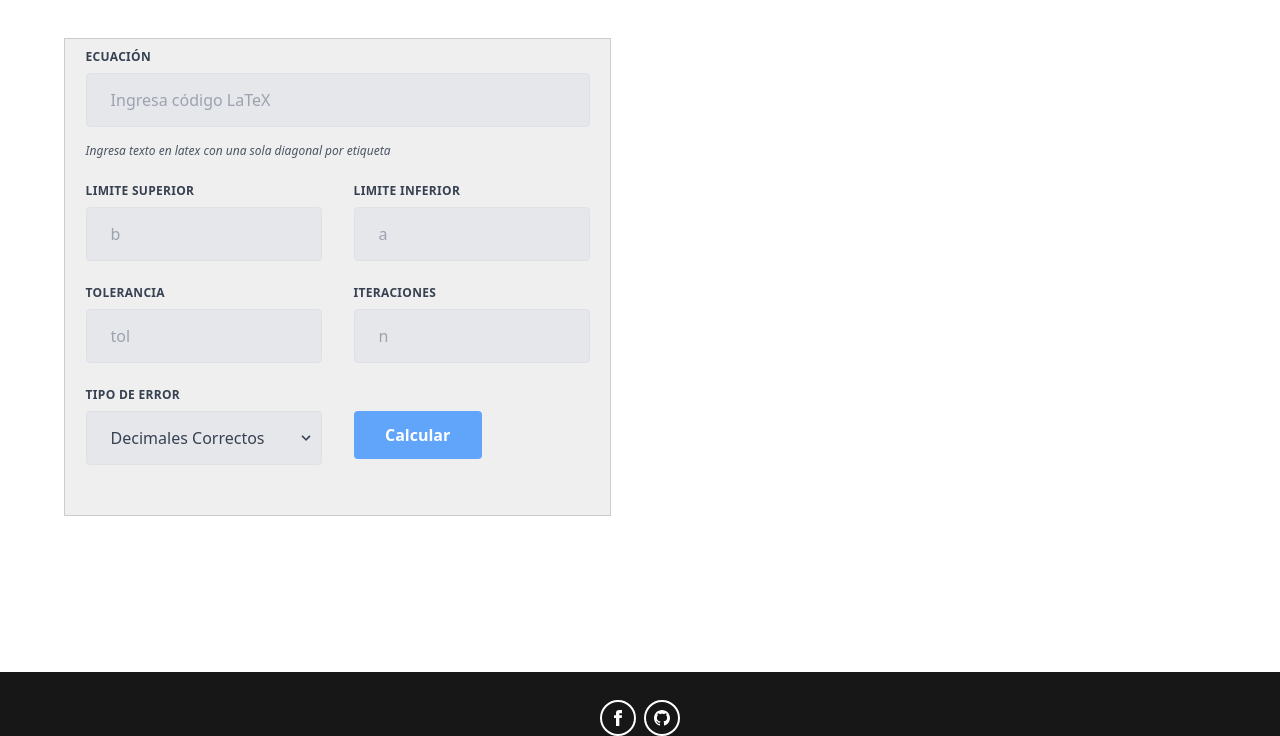
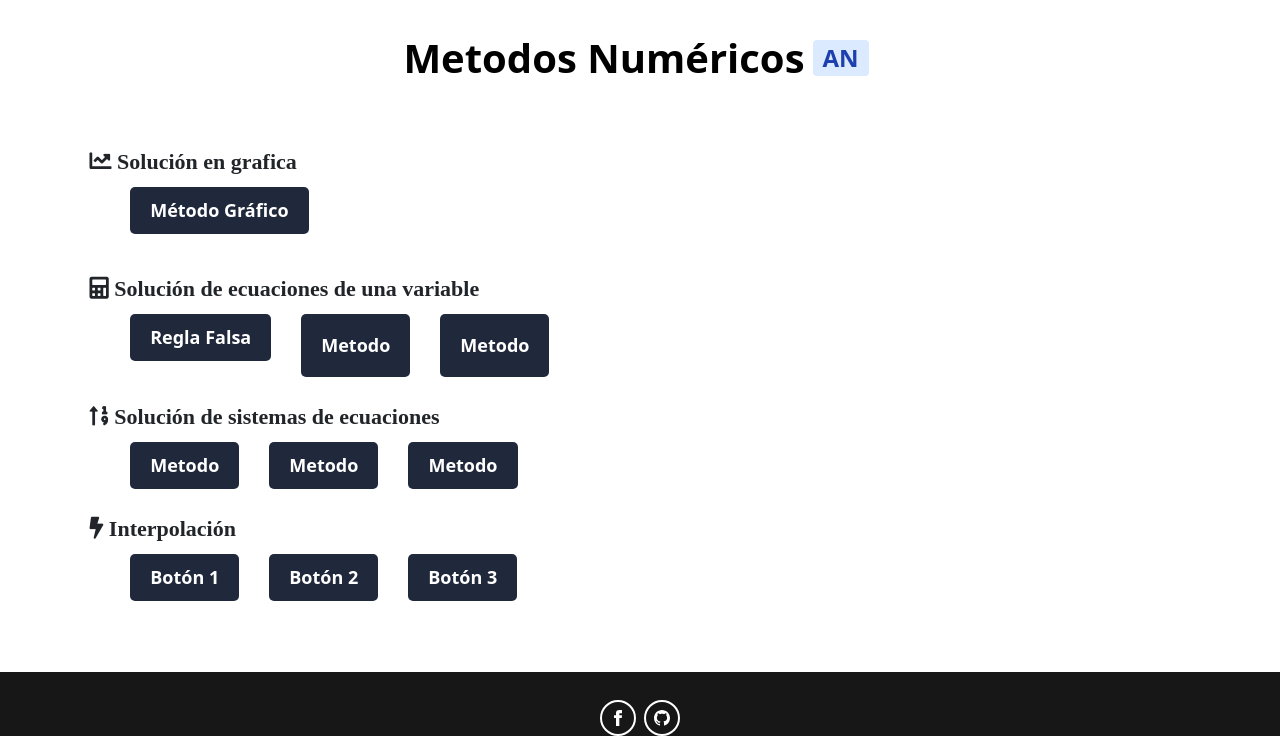
Before and after one commit to andrescaro16/Numerical-Analysis, a Django app: page / in a window 1280 px wide. Shown: the part 64-800 px from the top of the page. Run offline with Django 4.2, Linux system fonts and the light colour scheme; some libraries are stand-ins or nearby versions.

Commit message:
Logica del home faltando el Equipo de trabajo y todos los metodos sin nombre

```diff
--- a/Methods/PCM/Regla_Falsa.py
+++ b/Methods/PCM/Regla_Falsa.py
@@ -1,6 +1,7 @@
 from latex2sympy2 import latex2sympy, latex2latex
 import pandas as pd
 import sympy
+import math
 
 
 def regla_falsa(fx: str, a: float, b: float, et: bool, tol: float, k:int) -> float:
@@ -16,14 +17,16 @@ def regla_falsa(fx: str, a: float, b: float, et: bool, tol: float, k:int) -> flo
         La suma de los dos números.
     """
     tabla = pd.DataFrame(columns=['Valor de a', 'Valor de b', 'Valor de xm', 'Error'])
-    sympy_exp = latex2sympy(fx)
 
     try:
+        sympy_exp = latex2sympy(fx)
         fn = sympy.sympify(sympy_exp)
         fa = fn.subs({'x': a})
         fb = fn.subs({'x': b})
         fa = fa.evalf()
         fb = fb.evalf()
+        if math.isnan(fa) or math.isnan(fb):
+            raise ValueError('La funcion no es valida')
     except:
         raise ValueError('La funcion no es valida')
     if fa * fb > 0:
--- a/Methods/Templates/Layouts/layout_nav_bar.html
+++ b/Methods/Templates/Layouts/layout_nav_bar.html
@@ -50,9 +50,9 @@
         <div class="hidden sm:ml-6 sm:block">
           <div class="flex space-x-4">
             <!-- Current: "bg-gray-900 text-white", Default: "text-gray-300 hover:bg-gray-700 hover:text-white" -->
-            <a href="#" class="bg-gray-900 text-white rounded-md px-3 py-2 text-sm font-medium" aria-current="page">Lista de Metodos</a>
-            <a href="#" class="text-gray-300 hover:bg-gray-700 hover:text-white rounded-md px-3 py-2 text-sm font-medium">Conversor de LaTEX</a>
-            <a href="#" class="text-gray-300 hover:bg-gray-700 hover:text-white rounded-md px-3 py-2 text-sm font-medium">Graficador</a>
+            <a href="{% url 'Home' %}" class="bg-gray-900 text-white rounded-md px-3 py-2 text-sm font-medium" aria-current="page">Lista de Metodos</a>
+            <a href="https://latexeditor.lagrida.com/" target="_blank" class="text-gray-300 hover:bg-gray-700 hover:text-white rounded-md px-3 py-2 text-sm font-medium">Conversor de LaTEX</a>
+            <a href="{% url 'Grafica' %}" class="text-gray-300 hover:bg-gray-700 hover:text-white rounded-md px-3 py-2 text-sm font-medium">Graficador</a>
             <a href="#" class="text-gray-300 hover:bg-gray-700 hover:text-white rounded-md px-3 py-2 text-sm font-medium">Equipo de Trabajo</a>
           </div>
         </div>
--- /dev/null
+++ b/Methods/Templates/Methods_Templates/Home.html
@@ -0,0 +1,58 @@
+{% extends 'Layouts/layout_nav_bar.html' %}
+
+{% block title %}Home{% endblock %}
+
+{% block content %}
+
+<h1 id='titulo1' class="flex items-center text-5xl font-extrabold dark:text-black">Metodos Numéricos<span class="bg-blue-100 text-blue-800 text-2xl font-semibold mr-2 px-2.5 py-0.5 rounded dark:bg-blue-200 dark:text-blue-800 ml-2">AN</span></h1>
+
+
+<link rel="stylesheet" href="https://cdnjs.cloudflare.com/ajax/libs/font-awesome/5.15.3/css/all.min.css">
+<div>
+    <div>
+        <i id='icono1' class="fa fa-chart-line">    Solución en grafica</i>
+    </div>
+    <div id='ilera1' class="flex">
+        <form method="GET" action="{% url 'Grafica' %}">
+        {% csrf_token %}
+            <button class="boton-comun" style="margin: 15px;">Método Gráfico</button>
+        </form>
+    </div>
+</div>
+
+<div>
+    <div>
+        <i id='icono2' class="fa fa-calculator">    Solución de ecuaciones de una variable</i>
+    </div>
+    <div id='ilera2' class="flex">
+    <form method="GET" action="{% url 'Regla Falsa' %}">
+        {% csrf_token %}
+      <button class="boton-comun" style="margin: 15px;">Regla Falsa</button>
+    </form>
+      <button class="boton-comun" style="margin: 15px;">Metodo</button>
+      <button class="boton-comun" style="margin: 15px;">Metodo</button>
+    </div>
+</div>
+
+<div>
+    <div>
+        <i id='icono3' class="fa fa-sort-numeric-up">    Solución de sistemas de ecuaciones</i>
+    </div>
+    <div id='ilera3' class="flex">
+      <button class="boton-comun" style="margin: 15px;">Metodo</button>
+      <button class="boton-comun" style="margin: 15px;">Metodo</button>
+      <button class="boton-comun" style="margin: 15px;">Metodo</button>
+    </div>
+</div>
+
+<div>
+    <div>
+        <i id='icono4' class="fa fa-bolt">    Interpolación</i>
+    </div>
+    <div id='ilera4' class="flex">
+      <button class="boton-comun" style="margin: 15px;">Botón 1</button>
+      <button class="boton-comun" style="margin: 15px;">Botón 2</button>
+      <button class="boton-comun" style="margin: 15px;">Botón 3</button>
+    </div>
+</div>
+{% endblock %}
--- a/Methods/static/css/style.css
+++ b/Methods/static/css/style.css
@@ -21,8 +21,8 @@ footer {
     margin-right: 5%;
     margin-top: 3%;
     display: grid;
-    grid-template-columns: repeat(2, 1fr); /* Creará }2 columnas de tamaño igual */
-    gap: 5%; /* Espacio entre elementos */
+    grid-template-columns: repeat(2, 1fr);
+    gap: 5%;
 }
 
 .grid-container .grid-item:first-child {
@@ -33,5 +33,88 @@ footer {
 
 
 #tipoe {
-  width: 100%; /* Ancho del 100% para que ocupe todo el ancho del contenedor */
+  width: 100%;
 }
+
+
+#titulo1 {
+    margin-top: 3%;
+    font-size: 2.5em;
+    font-weight: bold;
+    color: #000000;
+    margin-bottom: 0.5em;
+    display: flex;
+    justify-content: center;
+}
+
+#icono1 {
+    margin-top: 4%;
+    font-size: 22px;
+    font-weight: bold;
+    margin-left: 7%;
+}
+
+#icono2 {
+    font-size: 22px;
+    font-weight: bold;
+    margin-left: 7%;
+    margin-top: 1%;
+}
+
+#icono3 {
+    font-size: 22px;
+    font-weight: bold;
+    margin-left: 7%;
+    margin-top: 1%;
+}
+
+#icono4 {
+    font-size: 22px;
+    font-weight: bold;
+    margin-left: 7%;
+    margin-top: 1%;
+}
+
+#ilera1{
+    margin-left: 9%;
+}
+
+#ilera2{
+    margin-left: 9%;
+}
+
+#ilera3{
+    margin-left: 9%;
+}
+
+#ilera4{
+    margin-left: 9%;
+}
+
+.boton-comun {
+  background-color: #20293b;
+  color: #ffffff;
+  font-size: 18px;
+  font-weight: bold;
+  padding: 10px 20px;
+  border-radius: 5px;
+  cursor: pointer;
+  transition: all 0.3s ease-in-out;
+}
+
+.boton-comun:hover {
+  background-color: #151a22;
+  color: #ffffff;
+}
+
+.boton-comun:active {
+  background-color: #101418;
+  color: #ffffff;
+  box-shadow: 0 0 10px #20293b;
+}
+
+#concal{
+    margin-top: 3%;
+    display: flex;
+    justify-content: center;
+}
--- a/Methods/urls.py
+++ b/Methods/urls.py
@@ -2,5 +2,10 @@ from django.urls import path
 from .views import *
 
 urlpatterns = [
-    path('', false_rule, name='Regla Falsa')
+    #Home de la aplicación donde se seleccionaran los metodos
+    path('', home_view, name='Home'),
+    #Url para la vista de regla falsa
+    path('regla_falsa/', false_rule, name='Regla Falsa'),
+    #Url para el metodo grafico
+    path('gragp/', graph, name='Grafica')
 ]
--- a/Methods/views.py
+++ b/Methods/views.py
@@ -8,19 +8,38 @@ from .PCM import Regla_Falsa
         return render(request, 'Methods_Templates/FalseRule.html')'''
 
 def false_rule(request):
-    if request.method == 'POST':
-
-        expresion = request.POST['latexinput']
-        tol = float(request.POST['toleranciam'])
-        a = float(request.POST['ai'])
-        b = float(request.POST['bi'])
-        k = int(request.POST['iteracionm'])
-        et = request.POST['tipoe']
-
-        tupla = Regla_Falsa.regla_falsa(expresion, a, b, et, tol, k)
-        return render(request, 'Methods_Templates/FalseRule.html',
-                      {'page': 'Layouts/layout_nav_bar.html', 'expresion': 'False Rule Method', 'html': tupla[0], 'mensaje_m': tupla[1]})
-
     if request.method == 'GET':
         return render(request,'Methods_Templates/FalseRule.html',
-                              {'page': 'Layouts/layout_nav_bar.html', 'titulo': 'False Rule Method', 'alerta': 'Melo'})
+                      {'page': 'Layouts/layout_nav_bar.html', 'titulo': 'False Rule Method', 'alerta': 'Melo'})
+
+    if request.method == 'POST' and 'latexinput' in request.POST:
+        try:
+            expresion = request.POST['latexinput']
+            tol = float(request.POST['toleranciam'])
+            a = float(request.POST['ai'])
+            b = float(request.POST['bi'])
+            k = int(request.POST['iteracionm'])
+            et = request.POST['tipoe']
+
+            tupla = Regla_Falsa.regla_falsa(expresion, a, b, et, tol, k)
+            return render(request, 'Methods_Templates/FalseRule.html',
+                          {'page': 'Layouts/layout_nav_bar.html', 'expresion': 'False Rule Method', 'html': tupla[0], 'mensaje_m': tupla[1]})
+        except ValueError as e:
+            return render(request, 'Methods_Templates/FalseRule.html',
+                          {'page': 'Layouts/layout_nav_bar.html', 'mensaje': e, 'alerta': 'Fallo'})
+    else:
+        return render(request, 'Methods_Templates/FalseRule.html',
+                      {'page': 'Layouts/layout_nav_bar.html', 'titulo': 'False Rule Method', 'alerta': 'Melo'})
+
+def home_view(request):
+    if request.method == 'GET':
+        return render(request,'Methods_Templates/Home.html',
+                              {'page': 'Layouts/layout_nav_bar.html', 'titulo': 'Home', 'alerta': 'Melo'})
+
+def graph(request):
+    if request.method == 'GET':
+        return render(request,'Methods_Templates/Graph.html',
+                              {'titulo': 'Grafica', 'alerta': 'Melo'})
+    if request.method == 'POST':
+        return render(request, 'Methods_Templates/Graph.html',
+                      {'titulo': 'Grafica', 'alerta': 'Melo'})
```
Also changed, not shown: Methods/Templates/Methods_Templates/Graph.html (added, +20 -0 lines), Methods/Templates/Methods_Templates/Tests.html (+1 -30 lines).
